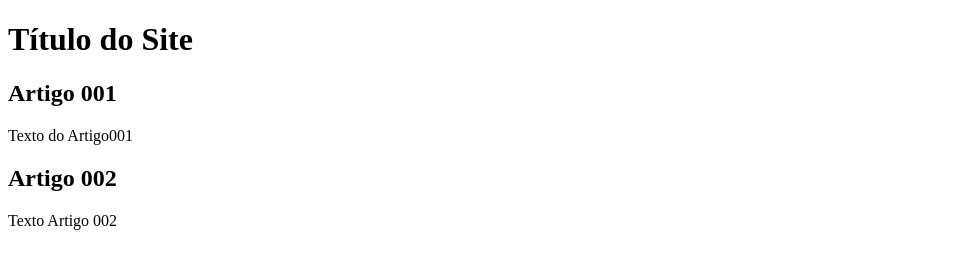
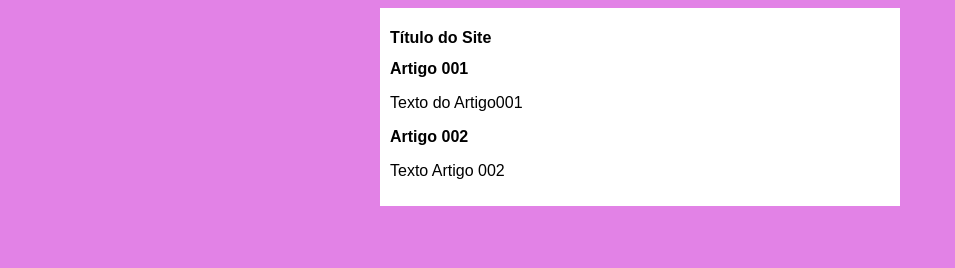
Before and after one commit to alfredocurty/projeto-site, a plain HTML site: page index.html in a window 1280 px wide. Shown: the whole page, without its empty margins (0-955 px from the left). Drawn offline with Linux system fonts and the light colour scheme.

Commit message:
iniciei o design

```diff
--- /dev/null
+++ b/estilos/style.css
@@ -0,0 +1,18 @@
+* {
+    font-family: Arial, Helvetica, sans-serif;
+    font-size: 16px;
+}
+
+body{
+    background-color: rgb(226, 130, 230);
+
+}
+
+main {
+    background-color: white;
+    width: 500px;
+    margin: auto;
+    padding: 10px;
+    box-shadow: 3px, 3px, 5px rgba(0, 0, 0.473);
+
+}
--- a/index.html
+++ b/index.html
@@ -5,6 +5,7 @@
     <meta http-equiv="X-UA-Compatible" content="IE=edge">
     <meta name="viewport" content="width=device-width, initial-scale=1.0">
     <title>Título do Site</title>
+    <link rel="stylesheet" href="estilos/style.css">
 </head>
 <body>
     <main>
```
